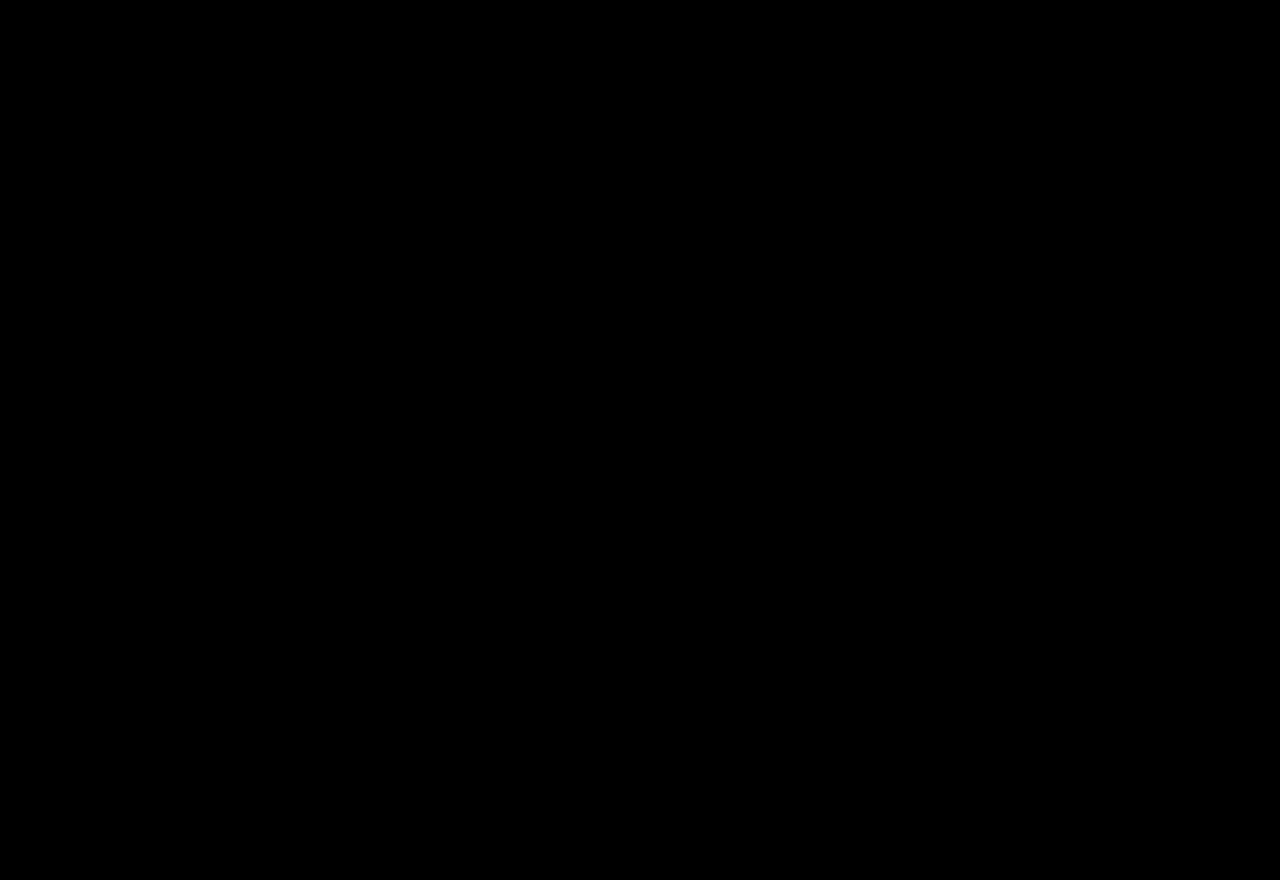
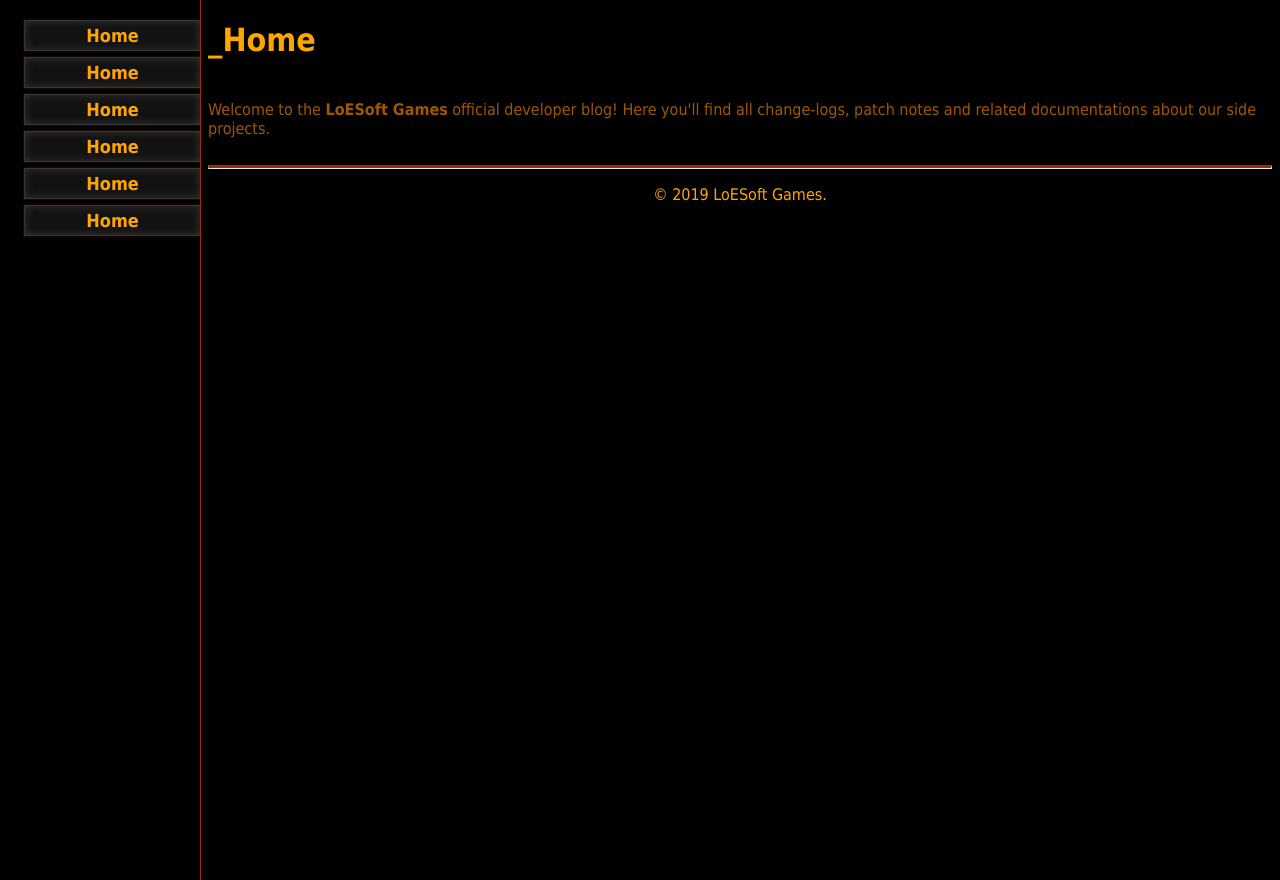
Before and after one commit to Devwarlt/loesoft-website, a PHP site: page / in a window 1280 px wide. Before the commit the page is empty. Run offline with PHP 8.4, Linux system fonts and the light colour scheme.

Commit message:
Fixed missing statements + improved layout

```diff
--- a/src/css/main.css
+++ b/src/css/main.css
@@ -21,3 +21,15 @@
     width: 80%;
     padding: 10px;
 }
+
+.margin-offset {
+    margin-left: 200px;
+}
+
+.body {
+    color: #FF8C009F;
+}
+
+hr.footer {
+    border-top: 3px solid #FF45009F;
+}
--- /dev/null
+++ b/src/css/side-nav.css
@@ -0,0 +1,45 @@
+.side-nav {
+    height: 100%;
+    width: 200px;
+    position: fixed;
+    z-index: 1;
+    top: 0;
+    left: 0;
+    background-color: #00000000;
+    border-right: 1px #FF45009F solid;
+    overflow-x: hidden;
+    padding-top: 20px;
+}
+
+.side-nav a {
+    padding: 4px 4px 4px 4px;
+    font-size: 18px;
+    text-align: center;
+    color: orange;
+    margin: 0 0 6px 24px;
+    border-top: 1px #363636 solid;
+    border-left: 1px #363636 solid;
+    border-bottom: 1px #363636 solid;
+    background-color: #121212;
+    box-shadow: inset 0 0 8px #363636, 0 0 1px #FF45009F;
+    display: block;
+}
+
+.side-nav a:hover {
+    color: orange;
+    text-align: center;
+    border-top: 1px #646464 solid;
+    border-left: 1px #646464 solid;
+    border-bottom: 1px #646464 solid;
+    background-color: darkred;
+}
+
+@media screen and (max-height: 200px) {
+    .side-nav {
+        padding-top: 36px;
+    }
+
+    .side-nav a {
+        font-size: 18px;
+    }
+}
--- a/src/index.php
+++ b/src/index.php
@@ -1,25 +1,6 @@
 <?php
-require_once "php/Database.php";
+require_once "php/Utils.php";
 
-$db = \php\Database::getSingleton();
-/*$result = $db->select("select * from accounts");
+use php\Utils as utils;
 
-while ($row = $result->fetch(\PDO::FETCH_OBJ)) {
-    echo "<br />"
-        . "ID: " . $row->id . "<br />"
-        . "Username: " . $row->username . "<br />"
-        . "Password: " . $row->password . "<br />"
-        . "Access Level: " . $row->access_level;
-}*/
-?>
-<!doctype html>
-<html lang="en">
-<head>
-    <meta charset="UTF-8"/>
-    <title>LoESoft Games - DevBlog</title>
-    <link href="media/favicon.ico" rel="icon"/>
-    <link href="css/main.css" rel="stylesheet"/>
-</head>
-<body>
-</body>
-</html>
+utils::getTemplateFromFile("Home", "home.html");
--- a/src/php/Utils.php
+++ b/src/php/Utils.php
@@ -41,7 +41,7 @@
         foreach (self::$StringsDictionary as $key => $value)
             $assetBundle["template"] = self::overrideTemplate($value, $assetBundle[$key], $assetBundle["template"]);
 
-        echo $assetBundle;
+        echo $assetBundle["template"];
     }
 
     // TODO: dynamic template generator from database.
@@ -54,7 +54,15 @@
      */
     private static function getContents($path)
     {
-        return file_get_contents(dirname(__FILE__ . "/$path"));
+        $result = null;
+
+        try {
+            $result = file_get_contents(dirname(__FILE__) . "/$path");
+        } catch (\Exception $exception) {
+            echo $exception->getTraceAsString();
+        }
+
+        return $result;
     }
 
     /***
--- /dev/null
+++ b/src/php/assets/contents/home.html
@@ -0,0 +1,3 @@
+<div>
+    Welcome to the <strong>LoESoft Games</strong> official developer blog! Here you'll find all change-logs, patch notes and related documentations about our side projects.
+</div>
--- a/src/php/template/page_body.html
+++ b/src/php/template/page_body.html
@@ -2,12 +2,34 @@
 <html lang="en">
 <head>
     <meta charset="UTF-8"/>
+    <meta name="viewport" content="width=device-width, initial-scale=1"/>
     <title>LoESoft Games - {TITLE}</title>
     <link href="../../media/favicon.ico" rel="icon"/>
     <link href="../../css/main.css" rel="stylesheet"/>
+    <link href="../../css/side-nav.css" rel="stylesheet"/>
 </head>
-<body>{BODY}</body>
-<footer>{FOOTER}</footer>
+<body>
+<div class="side-nav">
+    <a href="../../">Home</a>
+    <a href="../../">Home</a>
+    <a href="../../">Home</a>
+    <a href="../../">Home</a>
+    <a href="../../">Home</a>
+    <a href="../../">Home</a>
+</div>
+<div class="margin-offset">
+    <h1>_{TITLE}</h1>
+    <br/>
+    <div class="body">{BODY}</div>
+    <br/>
+</div>
+</body>
+<footer class="margin-offset">{FOOTER}</footer>
 <script src="../../js/jquery-3.3.1.slim.min.js"></script>
+<script>
+    $(document).ready(function () {
+        $("#currentYear").html(new Date().getFullYear());
+    });
+</script>
 {SCRIPT}
 </html>
--- a/src/php/template/page_footer.html
+++ b/src/php/template/page_footer.html
@@ -1,6 +1,6 @@
 <div>
-    <hr/>
+    <hr class="footer"/>
     <p align="center">
-        &copy; <span id="currentYear"></span> LoESoft Games. All rights reserved.
+        &copy; <span id="currentYear"></span> LoESoft Games.
     </p>
 </div>
```
Also changed, not shown: src/php/Database.php (+17 -0 lines), 2 other files.
